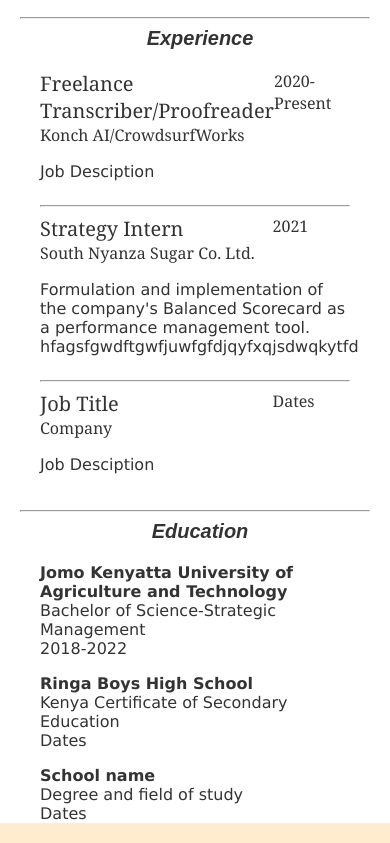
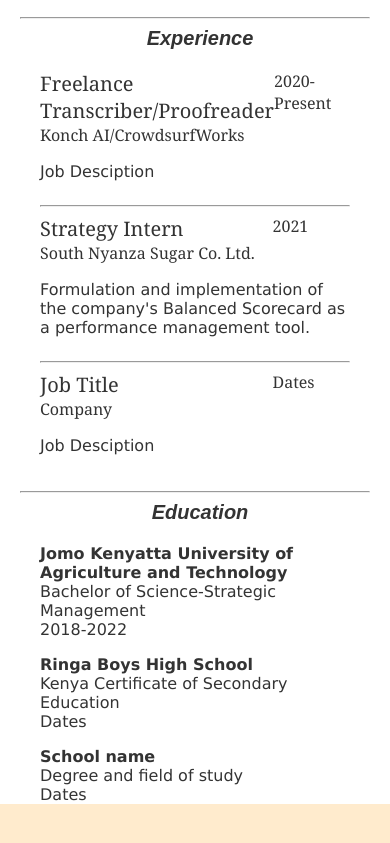
Before and after one commit to omondigeorge/cv, a plain HTML site: page cv.html in a window 390 px wide. Shown: the part 675-1518 px from the top of the page. Drawn offline with Linux system fonts and the light colour scheme.

```diff
--- a/cv.html
+++ b/cv.html
@@ -94,7 +94,6 @@
               <p>
                 Formulation and implementation of the company's Balanced
                 Scorecard as a performance management tool.
-                hfagsfgwdftgwfjuwfgfdjqyfxqjsdwqkytfd
               </p>
             </div>
             <hr />
```
